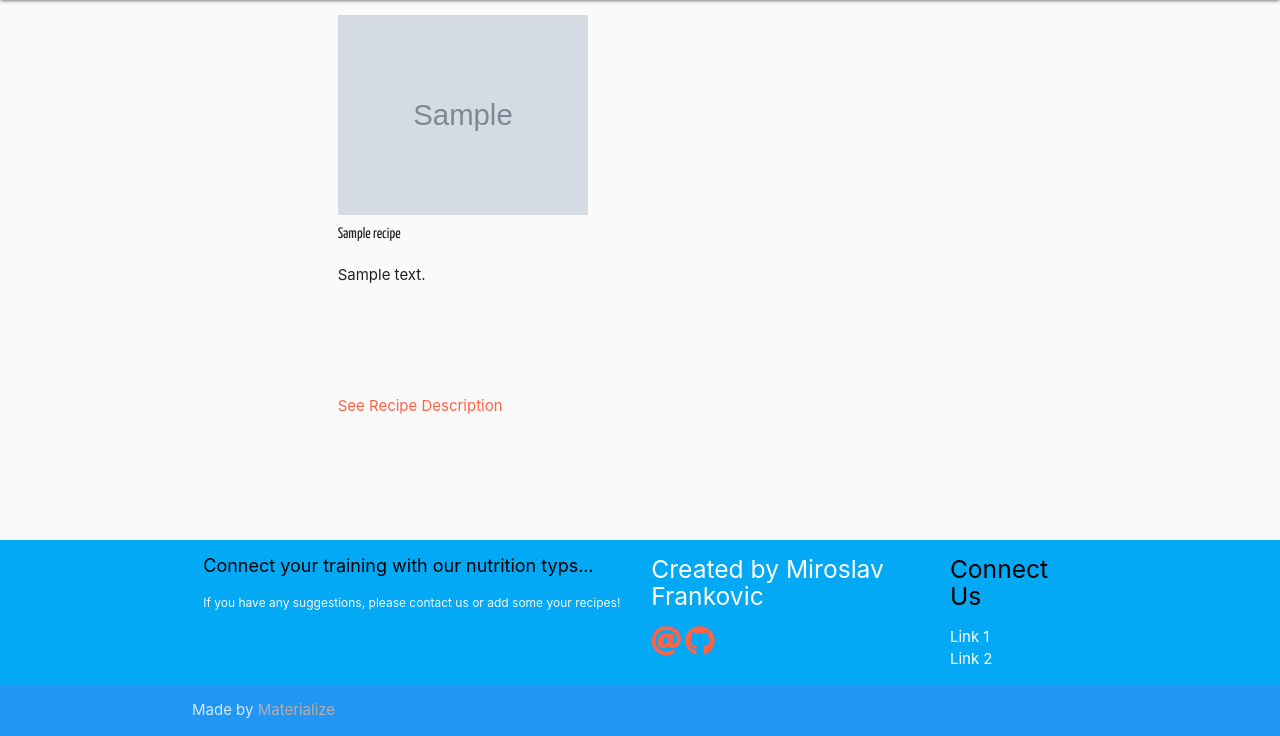
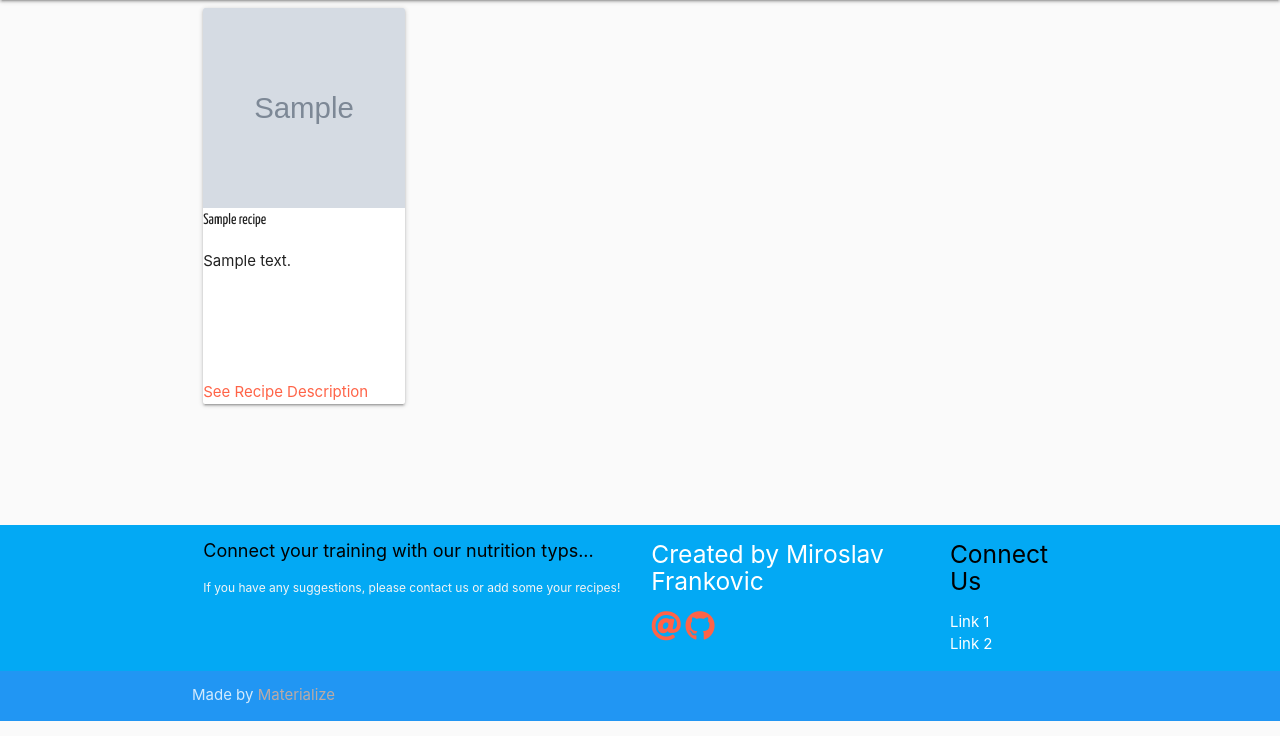
Before and after one commit to mirofrankovic/cookbook-trisport-project-03, a Flask app: page /get_recipes in a window 1280 px wide. Shown: the part 64-800 px from the top of the page. Run offline with Flask 2, Linux system fonts and the light colour scheme; grey boxes marked "Sample" are stand-in pictures; a database or web service that is not in the repository returns one stand-in record (values such as "Sample title"); some libraries are stand-ins or nearby versions.

Commit message:
organized images in recipes.html

```diff
--- a/templates/recipes.html
+++ b/templates/recipes.html
@@ -3,16 +3,16 @@
 {% block content %}
 
 
-<div class="vh100 container pb-5">
+<!--<div class="vh100 container pb-5">-->
 
-    <ul id="navigation-pictures" class="row">
+    <div id="navigation-pictures" class="row">
         {% for recipe in recipes %}
-        <div class="col m4" data-date="{{ recipe.due_date }}">
-        <div class="picture">
-            <div class="recipe-picture">
+        <div class="col s12 m4 l3 navigation-piecture" data-date="{{recipe.due_date}}">
+        <div class="card">
+            <div class="card-image">
                 <img src="{{recipe.image_recipe}}" width="250" height="200">
                 <div class="picture-name picture-name-meal">
-                   <span id="recipe_name" name="recipe_name" class="picture-name art-deco-font">{{ recipe.recipe_name }}</span>
+                   <span id="recipe_name" name="recipe_name" class="picture-name art-deco-font">{{recipe.recipe_name}}</span>
                 </div>
             </div>
             <div class="picture-content class-size">
@@ -23,8 +23,9 @@
             </div>
         </div>
         </div>
+
         {% endfor %}
-    </ul>
+    </div>
 </div>
 <div id="see-more-meal">
 
```
